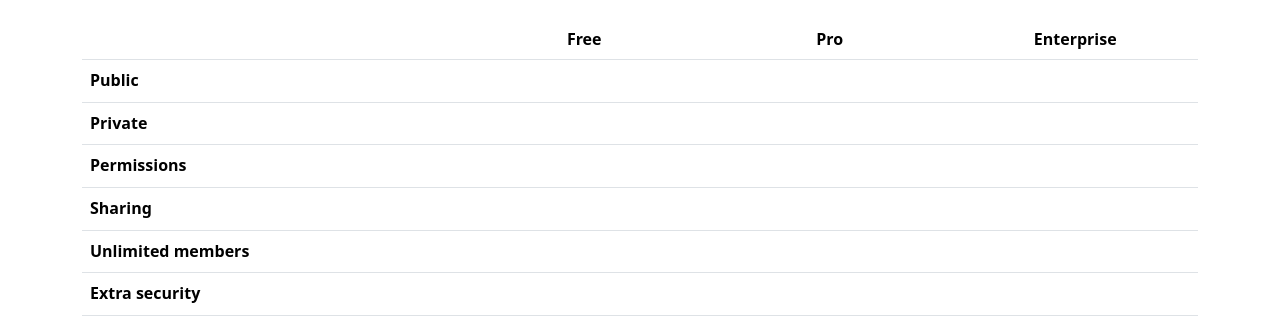
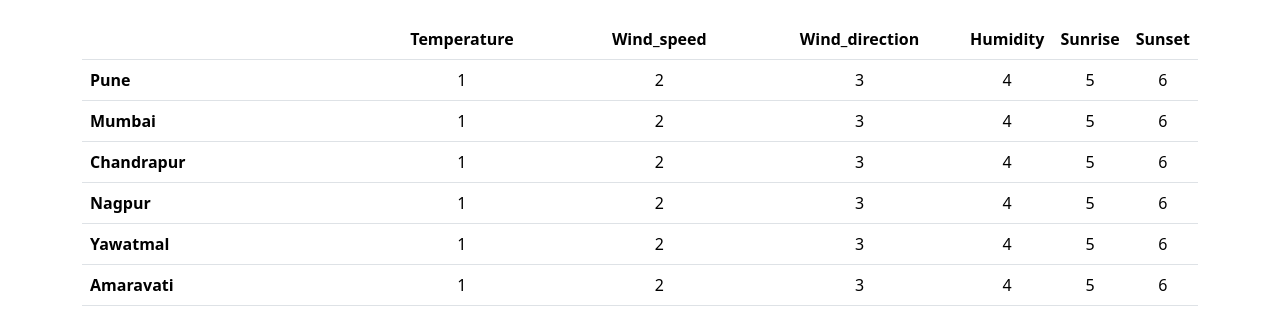
Before and after one commit to kumre005/Weather-App, a plain HTML site: page index.html in a window 1280 px wide. Shown: the part 533-865 px from the top of the page. Drawn offline with nearby package versions, Linux system fonts and the light colour scheme; no server answers.

Commit message:
Add lines

```diff
--- a/index.html
+++ b/index.html
@@ -27,10 +27,10 @@
                 How to Use!
               </a>
               <ul class="dropdown-menu">
-                <li><a class="dropdown-item" href="#">Action</a></li>
-                <li><a class="dropdown-item" href="#">Another action</a></li>
+                <li><a class="dropdown-item" href="#">Delhi</a></li>
+                <li><a class="dropdown-item" href="#">Seattle</a></li>
                 <li><hr class="dropdown-divider"></li>
-                <li><a class="dropdown-item" href="#">Something else here</a></li>
+                <li><a class="dropdown-item" href="#">Bangalore</a></li>
               </ul>
             </li>
 
@@ -107,50 +107,71 @@
             <thead>
               <tr>
                 <th style="width: 34%;"></th>
-                <th style="width: 22%;">Free</th>
-                <th style="width: 22%;">Pro</th>
-                <th style="width: 22%;">Enterprise</th>
+                <th style="width: 22%;">Temperature</th>
+                <th style="width: 22%;">Wind_speed</th>
+                <th style="width: 22%;">Wind_direction</th>
+                <th style="width: 22%;">Humidity</th>
+                <th style="width: 22%;">Sunrise</th>
+                <th style="width: 22%;">Sunset</th>
               </tr>
             </thead>
             <tbody>
               <tr>
-                <th scope="row" class="text-start">Public</th>
-                <td><svg class="bi" width="24" height="24"><use xlink:href="#check"></use></svg></td>
-                <td><svg class="bi" width="24" height="24"><use xlink:href="#check"></use></svg></td>
-                <td><svg class="bi" width="24" height="24"><use xlink:href="#check"></use></svg></td>
+                <th scope="row" class="text-start">Pune</th>
+                <td>1</td>
+                <td>2</td>
+                <td>3</td>
+                <td>4</td>
+                <td>5</td>
+                <td>6</td>
               </tr>
               <tr>
-                <th scope="row" class="text-start">Private</th>
-                <td></td>
-                <td><svg class="bi" width="24" height="24"><use xlink:href="#check"></use></svg></td>
-                <td><svg class="bi" width="24" height="24"><use xlink:href="#check"></use></svg></td>
+                <th scope="row" class="text-start">Mumbai</th>
+               <td>1</td>
+                <td>2</td>
+                <td>3</td>
+                <td>4</td>
+                <td>5</td>
+                <td>6</td>
               </tr>
             </tbody>
 
             <tbody>
               <tr>
-                <th scope="row" class="text-start">Permissions</th>
-                <td><svg class="bi" width="24" height="24"><use xlink:href="#check"></use></svg></td>
-                <td><svg class="bi" width="24" height="24"><use xlink:href="#check"></use></svg></td>
-                <td><svg class="bi" width="24" height="24"><use xlink:href="#check"></use></svg></td>
+                <th scope="row" class="text-start">Chandrapur</th>
+                <td>1</td>
+                <td>2</td>
+                <td>3</td>
+                <td>4</td>
+                <td>5</td>
+                <td>6</td>
+               </tr>
+              <tr>
+                <th scope="row" class="text-start">Nagpur</th>
+                <td>1</td>
+                <td>2</td>
+                <td>3</td>
+                <td>4</td>
+                <td>5</td>
+                <td>6</td>
               </tr>
               <tr>
-                <th scope="row" class="text-start">Sharing</th>
-                <td></td>
-                <td><svg class="bi" width="24" height="24"><use xlink:href="#check"></use></svg></td>
-                <td><svg class="bi" width="24" height="24"><use xlink:href="#check"></use></svg></td>
+                <th scope="row" class="text-start">Yawatmal</th>
+                <td>1</td>
+                <td>2</td>
+                <td>3</td>
+                <td>4</td>
+                <td>5</td>
+                <td>6</td>
               </tr>
               <tr>
-                <th scope="row" class="text-start">Unlimited members</th>
-                <td></td>
-                <td><svg class="bi" width="24" height="24"><use xlink:href="#check"></use></svg></td>
-                <td><svg class="bi" width="24" height="24"><use xlink:href="#check"></use></svg></td>
-              </tr>
-              <tr>
-                <th scope="row" class="text-start">Extra security</th>
-                <td></td>
-                <td></td>
-                <td><svg class="bi" width="24" height="24"><use xlink:href="#check"></use></svg></td>
+                <th scope="row" class="text-start">Amaravati</th>
+                <td>1</td>
+                <td>2</td>
+                <td>3</td>
+                <td>4</td>
+                <td>5</td>
+                <td>6</td>
               </tr>
             </tbody>
           </table>
--- a/script.js
+++ b/script.js
@@ -1,12 +1,13 @@
-const url = 'https://weather-by-api-ninjas.p.rapidapi.com/v1/weather?city=Delhi';
+const url = 'https://yahoo-weather5.p.rapidapi.com/weather?location=Warora&format=json&u=f';
 const options = {
 	method: 'GET',
 	headers: {
 		'x-rapidapi-key': '1f6e70ba57mshaa82b678fc92b04p1a6a23jsn53dba45a5226',
-		'x-rapidapi-host': 'weather-by-api-ninjas.p.rapidapi.com'
+		'x-rapidapi-host': 'yahoo-weather5.p.rapidapi.com'
 	}
 };
 
+async function getWeather() {
 	try {
 		const response = await fetch(url, options);
 		const result = await response.text();
@@ -14,3 +15,5 @@ try {
 	} catch (error) {
 		console.error(error);
 	}
+}
+getWeather();
```
Lines whose indentation alone changed are shown as unchanged.
